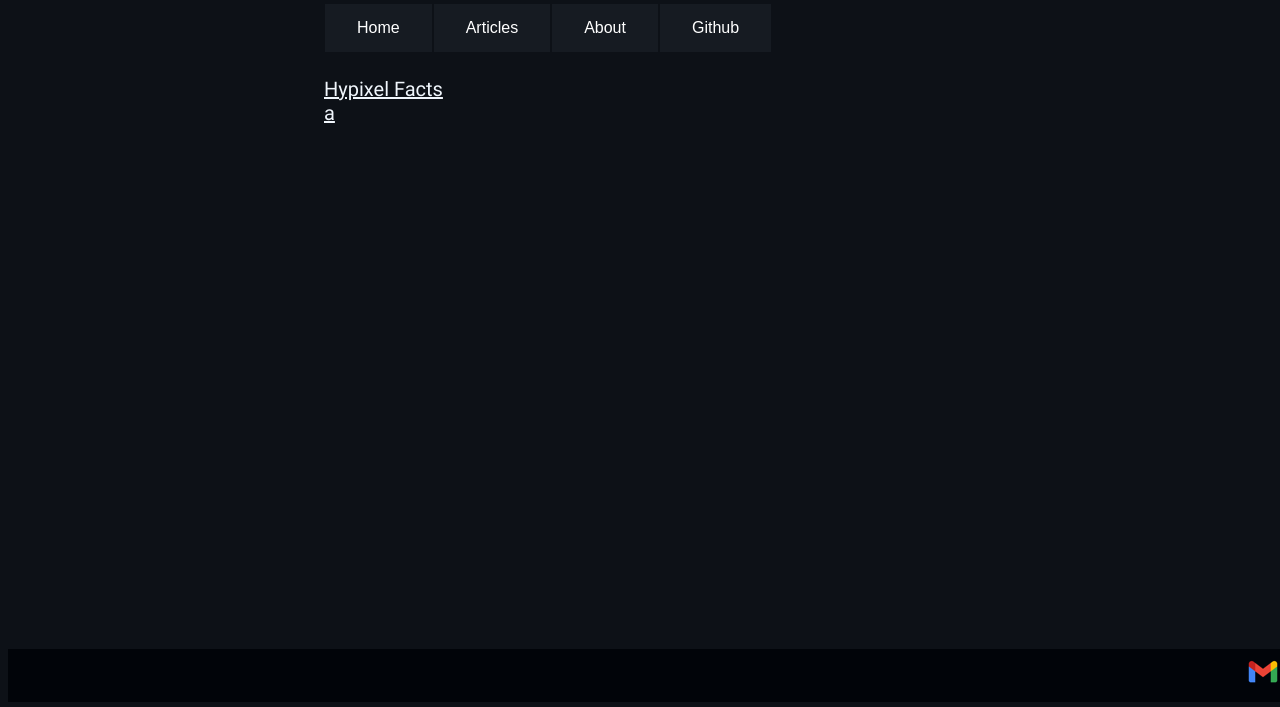
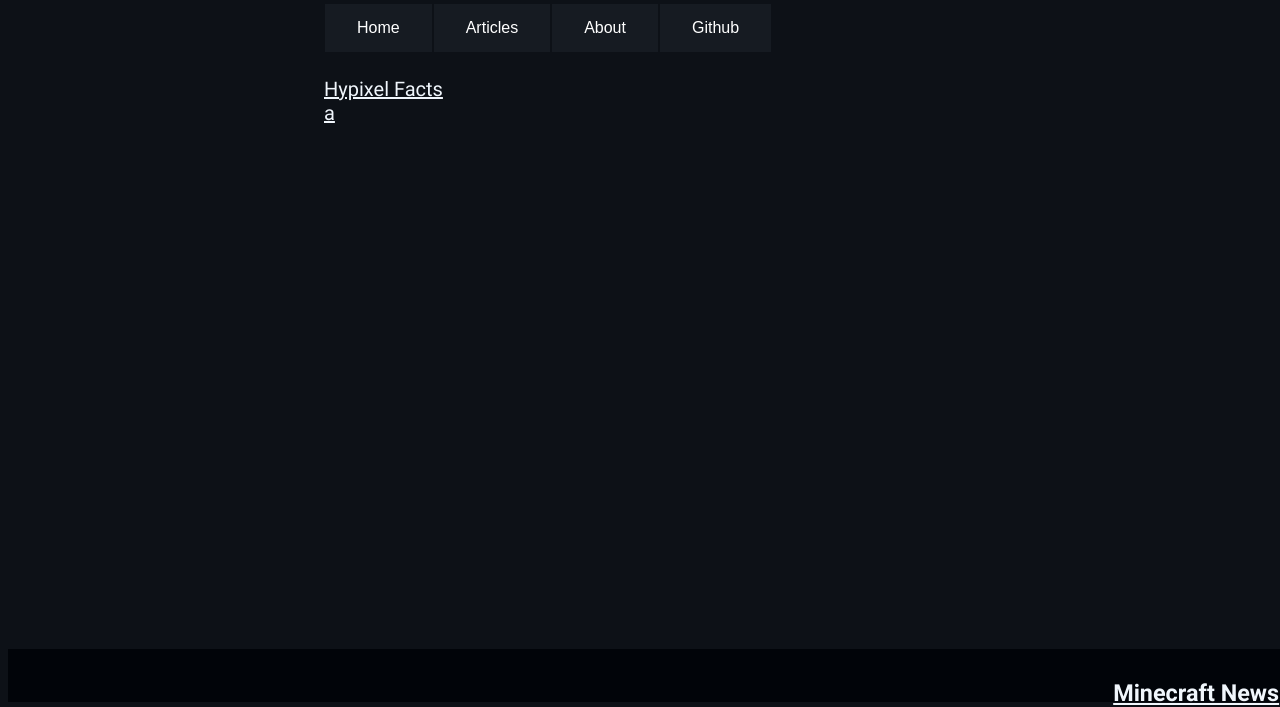
Before and after one commit to minecraftnews/minecraftnews.github.io, a plain HTML site: page articles/index.html in a window 1280 px wide. Shown: the part 98-805 px from the top of the page. Drawn offline with Linux system fonts and the light colour scheme.

Commit message:
Update index.html

```diff
--- a/articles/index.html
+++ b/articles/index.html
@@ -23,7 +23,7 @@
      </div>
 	 </div>
         <div class="footer">
-          <a href="secret/doublesecret/index.html" class="footerLink"><img alt="E-mail" src="../images/email.png"></a>
+          <a href="../../" class="textLink"><h3>Minecraft News</h3></a>
         </div>
   </body>
 </html>
```
